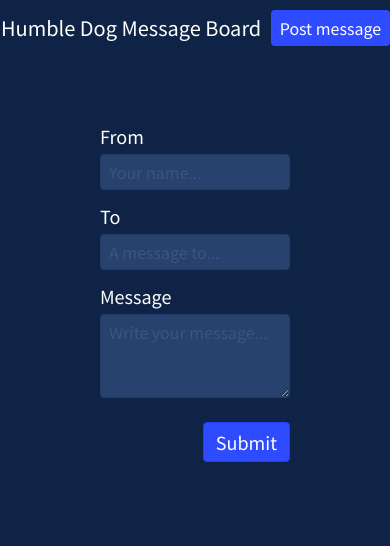
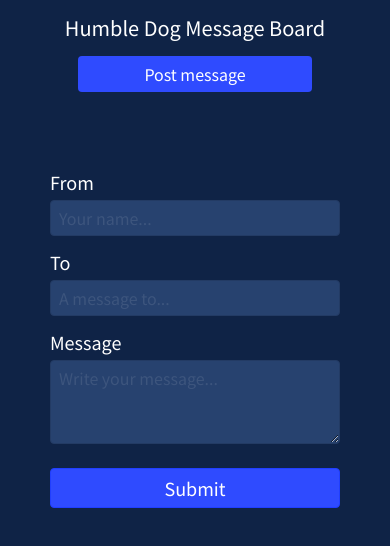
Before and after one commit to DavidTan0527/Humble-Message, a Vue app in the folder client/: page /post in a window 390 px wide. Shown: the top 546 px of the page. Built offline with nearby package versions, Linux system fonts and the light colour scheme.

Commit message:
Add responsive styling

```diff
--- a/client/src/assets/scss/pages/main.scss
+++ b/client/src/assets/scss/pages/main.scss
@@ -1,3 +1,7 @@
 #_main {
   padding-top: 1rem;
+  @media screen and (max-width: $normal-width) {
+    padding-left: 1.5rem;
+    padding-right: 1.5rem;
+  }
 }
--- a/client/src/assets/scss/pages/post.scss
+++ b/client/src/assets/scss/pages/post.scss
@@ -2,6 +2,13 @@
   max-width: $normal-width;
   margin: .8rem auto;
   padding: 2rem 5rem 0;
+  @media screen and (max-width: $size-xs) {
+    padding: 2rem 2.5rem 0;
+
+    button {
+      width: 100%;
+    }
+  }
   .form-group {
     .form-label {
       font-size: $font-size-lg;
--- a/client/src/components/navbar.vue
+++ b/client/src/components/navbar.vue
@@ -2,13 +2,13 @@
   <div id="_navbar">
     <div class="navbar-container">
       <header class="navbar">
-        <section class="navbar-section title">
+        <div class="section title">
           <router-link to="/" class="btn btn-link">Humble Dog Message Board</router-link>
-        </section>
-        <section class="navbar-section">
+        </div>
+        <div class="section">
           <router-link to="/post"
-          class="btn btn-link" tag="button">Post message</router-link>
-        </section>
+          class="btn btn-link post" tag="button">Post message</router-link>
+        </div>
       </header>
     </div>
 
@@ -28,14 +28,34 @@ export default {
   padding: .5rem 0 .8rem;
 
   .navbar {
+    margin: 0 auto;
     max-width: $normal-width;
-    margin: 0 auto;
+    display: flex;
+    & > section {
+      justify-content: center;
+    }
+    @media screen and (max-width: $normal-width) {
+      padding-left: 1.5rem;
+      padding-right: 1.5rem;
+    }
+    @media screen and (max-width: $size-xs) {
+      flex-direction: column;
+
+      & > div {
+        margin: 0 auto;
+      }
+
+      .post {
+        margin-top: .5rem;
+        width: 60vw;
+      }
+    }
     .title a{
       padding-left: 0;
       padding-right: 0;
       color: #fff;
     }
-    .navbar-section {
+    .section {
       button {
         background-color: $primary-color;
         color: #fff;
--- a/client/src/pages/main.vue
+++ b/client/src/pages/main.vue
@@ -8,14 +8,18 @@
 
 <script>
 import message from '@/components/message'
-const API_URL = "http://178.128.126.127/api/messages"
 export default {
   data: () => ({
     messages: []
   }),
   mounted() {
+    // production
+    // const API_URL = "http://178.128.126.127/api/messages"
+    // const API_URL_NAME = "http://178.128.126.127/api/messages/name?target="+this.$route.params.name
+    // localhost
+    const API_URL = "http://localhost:3000/messages"
+    const API_URL_NAME = "http://localhost:3000/messages/name?target="+this.$route.params.name
     if (this.$route.params.name) {
-      const API_URL_NAME = "http://178.128.126.127/api/messages/name?target="+this.$route.params.name
       fetch(API_URL_NAME, {
         method: 'GET',
         headers: { 'content-type': 'application/json' }
```
